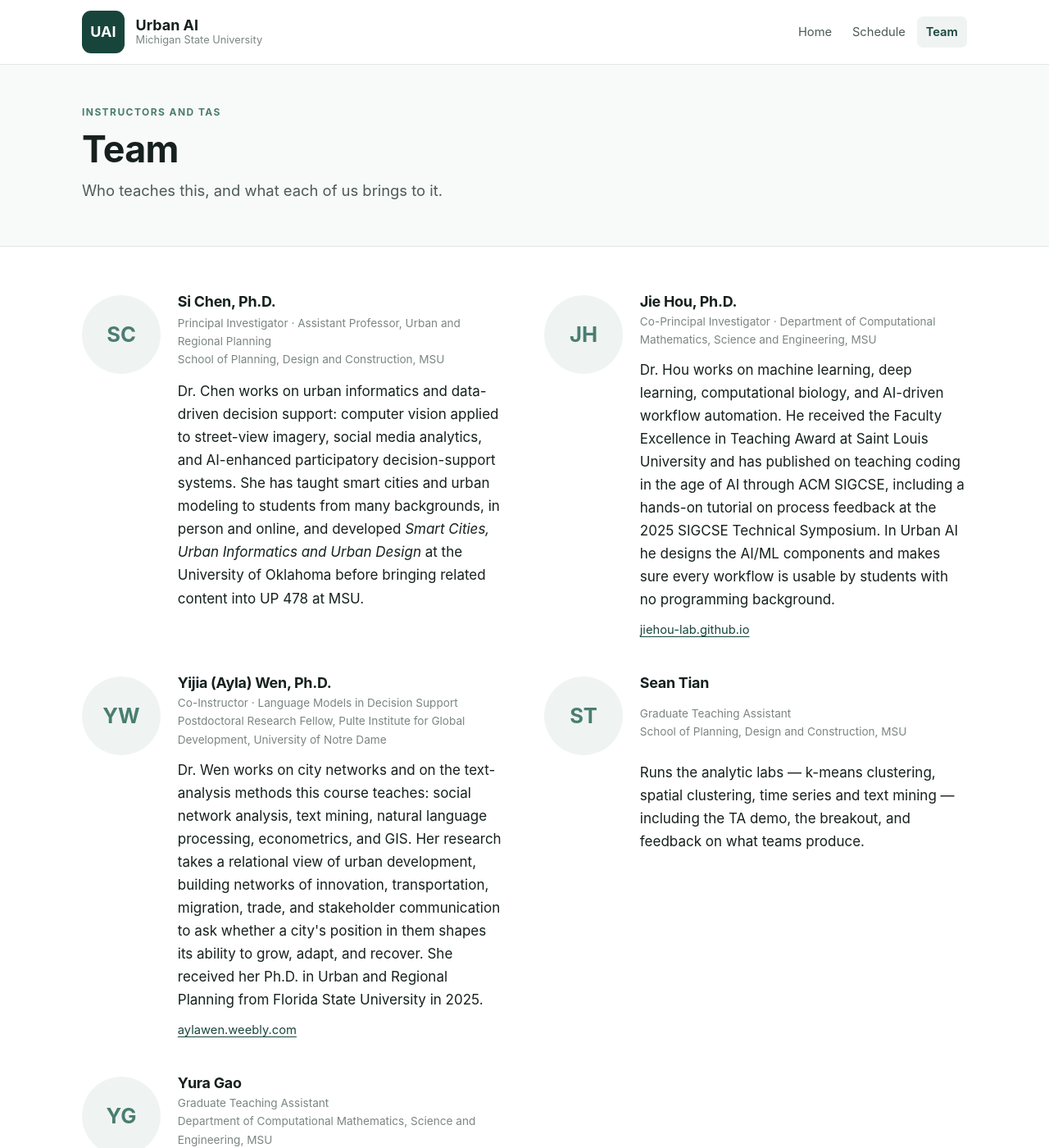
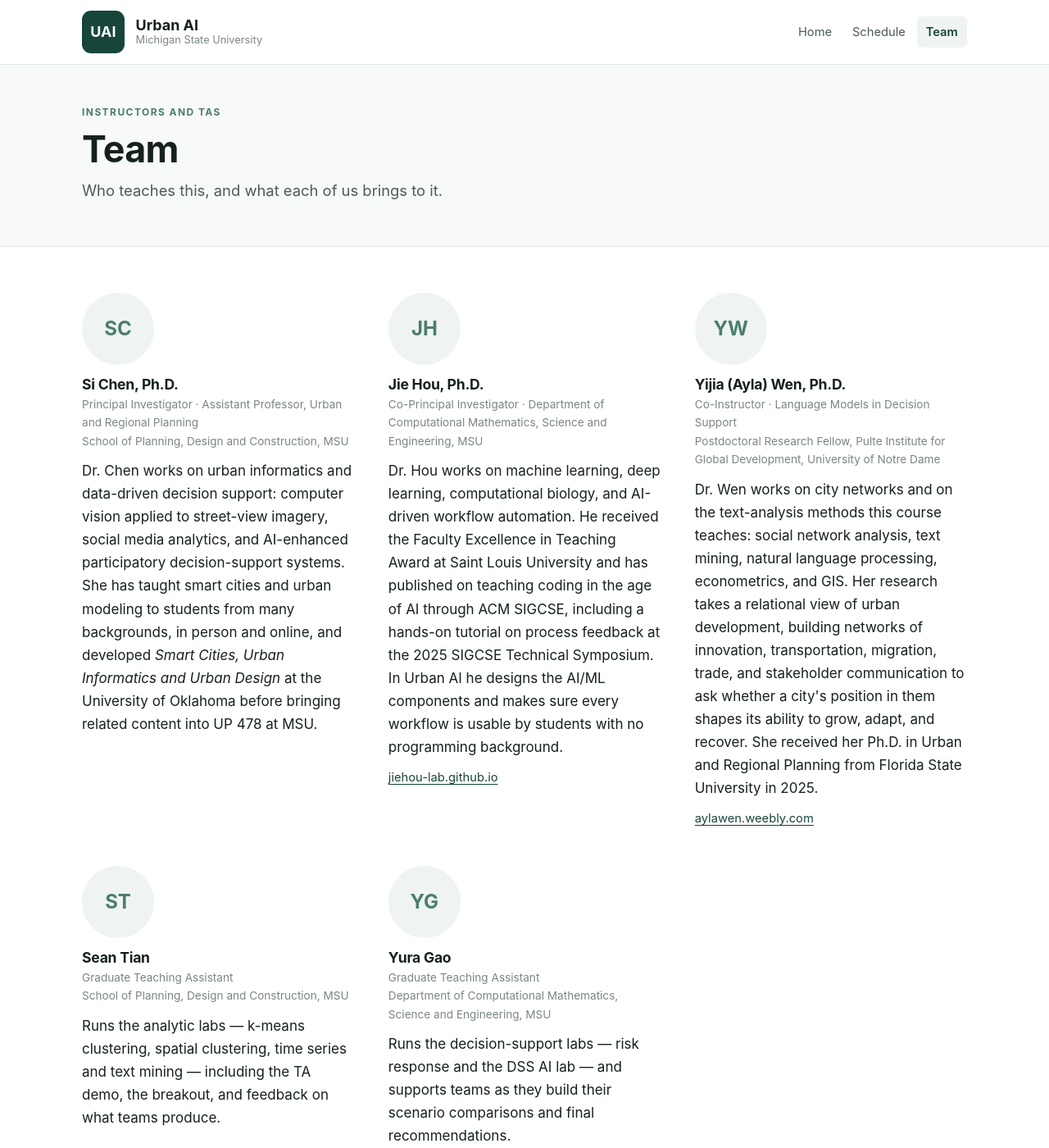
Before and after one commit to jiehou-lab/urban-ai, a Jekyll site: the page built from team.md, in a window 1280 px wide and 1400 px high. Shown: the whole window at 82% size. Built offline with Jekyll 4.4.1, drawn with Linux system fonts in a browser that asks for light colours.

```diff
--- a/assets/css/style.css
+++ b/assets/css/style.css
@@ -240,23 +240,18 @@
 blockquote { margin: 1.5rem 0; padding-left: 1.2rem; border-left: 3px solid var(--rule); color: var(--ink-soft); font-style: italic; }
 img { max-width: 100%; height: auto; border-radius: var(--radius); }
 
-.people { display: grid; gap: 2.6rem 3rem; grid-template-columns: repeat(2, 1fr); margin-top: .5rem; }
-@media (max-width: 900px) { .people { grid-template-columns: 1fr; gap: 2.2rem; } }
-.person { display: grid; grid-template-columns: 96px 1fr; column-gap: 1.3rem; align-items: start; }
+.people { display: grid; gap: 2.8rem 2.6rem; grid-template-columns: repeat(3, minmax(0, 1fr)); margin-top: .5rem; }
+@media (max-width: 1080px) { .people { grid-template-columns: repeat(2, minmax(0, 1fr)); gap: 2.6rem 2.4rem; } }
+@media (max-width: 700px)  { .people { grid-template-columns: 1fr; gap: 2.2rem; } }
 .person img, .person .avatar {
-  width: 96px; height: 96px; border-radius: 50%; object-fit: cover;
+  width: 88px; height: 88px; border-radius: 50%; object-fit: cover;
   background: var(--bg-tint); display: grid; place-items: center;
-  font-size: 1.6rem; font-weight: 700; color: var(--green-300);
-  grid-row: 1 / span 20; margin: .2rem 0 0;
+  font-size: 1.5rem; font-weight: 700; color: var(--green-300); margin: 0 0 .85rem;
 }
-.person h3 { margin: 0 0 .15rem; font-size: 1.12rem; }
+.person h3 { margin: 0 0 .15rem; font-size: 1.1rem; }
 .person .role { font-size: .85rem; color: var(--ink-faint); margin-bottom: .7rem; }
 .person p { margin: 0 0 .7rem; }
 .person p:last-child { margin-bottom: 0; }
-@media (max-width: 460px) {
-  .person { grid-template-columns: 1fr; }
-  .person img, .person .avatar { grid-row: auto; margin-bottom: .8rem; }
-}
 
 .prevnext { display: flex; justify-content: space-between; gap: 1rem; margin-top: 3.5rem; padding-top: 1.5rem; border-top: 1px solid var(--rule); font-size: .93rem; }
 
```
